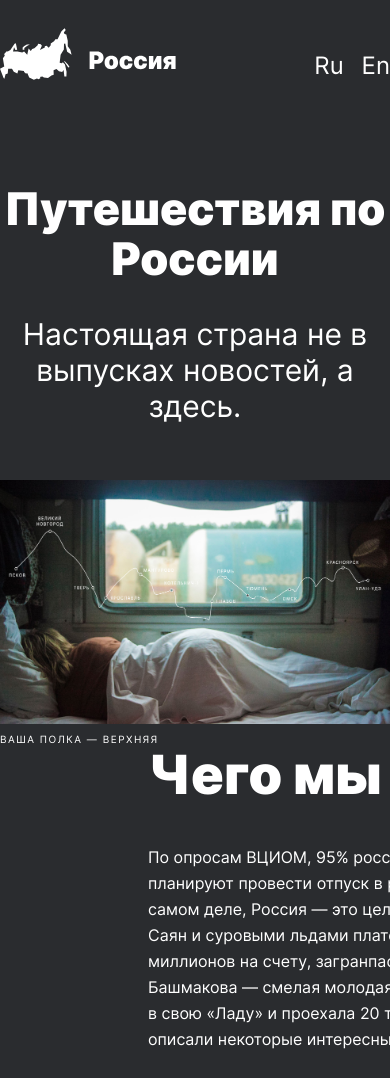
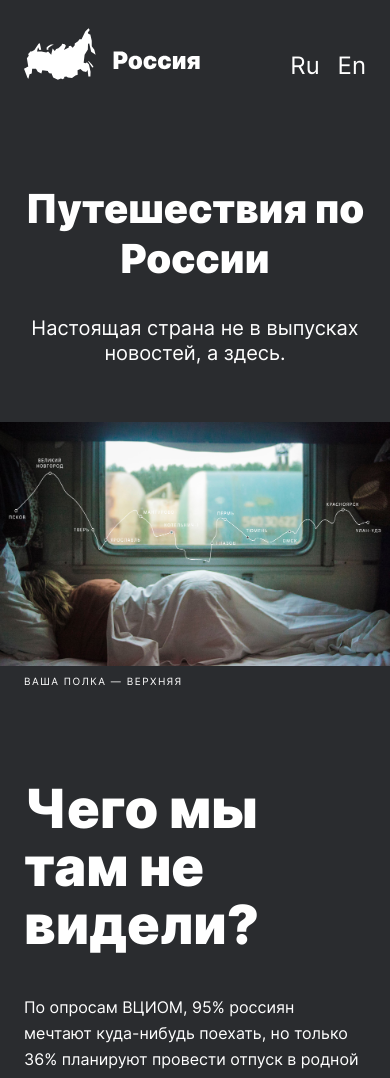
Before and after one commit to MashaRakitskaya/russian-travel, a plain HTML site: page index.html in a window 390 px wide. Shown: the top 1078 px of the page. Drawn offline with Linux system fonts and the light colour scheme.

Commit message:
diferent size

```diff
--- a/blocks/header/header.css
+++ b/blocks/header/header.css
@@ -4,10 +4,24 @@
     align-items: flex-end;
     justify-content: space-between;
     padding-top: 28px;
-    /* width: 1184px; */
-    /* margin-left: 48px;
-    margin-right: 48px; */
     margin: 0 auto;
-    /* width: calc(100% - 48px*2); */
     width: 100%;
 }
+
+@media screen and (max-width: 1023px) {
+    .header  {
+        width: calc(100% - 48px*2);
+    }
+}
+
+@media screen and (max-width: 768px) {
+    .header  {
+        width: calc(100% - 24px*2);
+    }
+}
+
+@media screen and (max-width: 320px) {
+    .header  {
+        width: calc(100% - 16px*2);
+    }
+}
--- a/blocks/intro/__text/intro__text.css
+++ b/blocks/intro/__text/intro__text.css
@@ -1,8 +1,14 @@
 .intro__text {
-    margin: 0;
     padding: 0;
     margin-bottom: 32px;
     font-weight: normal;
     font-size: 16px;
     line-height: 163%;
+    max-width: 690px;
 }
+
+@media screen and (max-width: 1023px) {
+    .intro__text {
+        max-width: none;
+    }
+}
--- a/blocks/intro/__title/intro__title.css
+++ b/blocks/intro/__title/intro__title.css
@@ -1,8 +1,16 @@
 .intro__title {
-    margin: 0;
-    padding: 0;
+    margin: 0px;
+    padding: 0px;
     margin-bottom: 40px;
     font-weight: 900;
     font-size: 54px;
     line-height: 58px;
 }
+
+
+@media screen and (max-width: 320px) {
+    .intro__title  {
+        font-size: 32px;
+        line-height: 35px;
+    }
+}
--- a/blocks/intro/intro.css
+++ b/blocks/intro/intro.css
@@ -1,4 +1,22 @@
 .intro {
-    width: 690px;
-    margin-left: 148px;
+    padding-top: 92px;
+    /* max-width: 690px; */
+    width: calc(100% - 2*100px);
+    margin: 0 auto;
 }
+
+@media screen and (max-width: 1024px) {
+    .intro {
+        width: calc(100% - 2*48px);
+    }
+}
+@media screen and (max-width: 768px) {
+    .intro {
+      width: calc(100% - 2*24px);
+    }
+}
+@media screen and (max-width: 320px) {
+    .intro {
+      width: calc(100% - 2*16px);
+    }
+}
--- a/blocks/lead/__caption/lead__caption.css
+++ b/blocks/lead/__caption/lead__caption.css
@@ -9,9 +9,15 @@
     text-transform: uppercase;
 }
 
+@media screen and (max-width: 768px) {
+    .lead__caption {
+        margin-left: 24px;
+    }
+}
 
 @media screen and (max-width: 320px) {
     .lead__caption {
         font-size: 10px;
+        margin-left: 16px;
     }
 }
--- a/blocks/lead/__subtitle/lead__subtitle.css
+++ b/blocks/lead/__subtitle/lead__subtitle.css
@@ -20,8 +20,18 @@
         margin-bottom: 56px;
     }
 }
+
+@media screen and (max-width: 400px) {
+    .lead__subtitle {
+
+        font-size: 20px;
+        line-height: 25px;
+    }
+}
 @media screen and (max-width: 320px) {
     .lead__subtitle {
         margin-bottom: 40px;
+        font-size: 16px;
+        line-height: 20px;
     }
 }
--- a/blocks/lead/__title/lead__title.css
+++ b/blocks/lead/__title/lead__title.css
@@ -21,15 +21,15 @@
     }
 }
 
-@media screen and (max-width: 566px) {
+@media screen and (max-width: 590px) {
     .lead__title {
-        font-size: 56px;
+        font-size: 50px;
         line-height: 70px;
     }
 }
 @media screen and (max-width: 400px) {
     .lead__title {
-        font-size: 45px;
+        font-size: 40px;
         line-height: 50px;
     }
 }
--- a/blocks/lead/lead.css
+++ b/blocks/lead/lead.css
@@ -1,6 +1,6 @@
 .lead {
     padding-top: 56px;
-    width: calc(100% - 148px*2);
+    width: calc(100% - 100px*2);
     margin: 0 auto;
 
 }
@@ -15,8 +15,8 @@
         width: 100%;
     }
 }
-/* @media screen and (max-width: 320px) {
+@media screen and (max-width: 320px) {
     .lead {
         width: 100%;
     }
-} */
+}
--- a/blocks/photo-grid/photo-grid.css
+++ b/blocks/photo-grid/photo-grid.css
@@ -4,7 +4,31 @@
     grid-template-columns: repeat(4, 1fr);
     grid-gap: 16px;
     min-height: 671px;
+    width: 100%;
     margin-left: 48px;
     margin-right: 48px;
     padding-top: 92px;
 }
+/* @media screen and (max-width: 1024px) {
+    .photo-grid  {
+        grid-template-rows: repeat(4, 1fr);
+        grid-template-columns: repeat(3, 1fr);
+        width: calc(100% - 48px*2);
+    }
+}
+
+@media screen and (max-width: 768px) {
+    .photo-grid  {
+        grid-template-rows: repeat(6, 1fr);
+        grid-template-columns: repeat(2, 1fr);
+        width: calc(100% - 24px*2);
+    }
+}
+
+@media screen and (max-width: 320px) {
+    .photo-grid  {
+        grid-template-rows: repeat(12, 1fr);
+        grid-template-columns: repeat(1, 1fr);
+        width: calc(100% - 16px*2);
+    }
+} */
--- a/index.html
+++ b/index.html
@@ -6,9 +6,8 @@
     <link rel="stylesheet" href="./pages/index.css">
     <title>Document</title>
 </head>
-<body>
-    <div class="page">
-        <div class="page__container">
+<body class="page">
+    <div class="page__container">
 
             <header class="header">
                 <img class="header__logo" src="./images/header-logo.svg" alt="логотип">
@@ -80,13 +79,11 @@
 
                 </section>
             </main>
-        </div>
+    </div>
 
 
         <footer class="footer">
 
         </footer>
-
-    </div>
 </body>
 </html>
```
